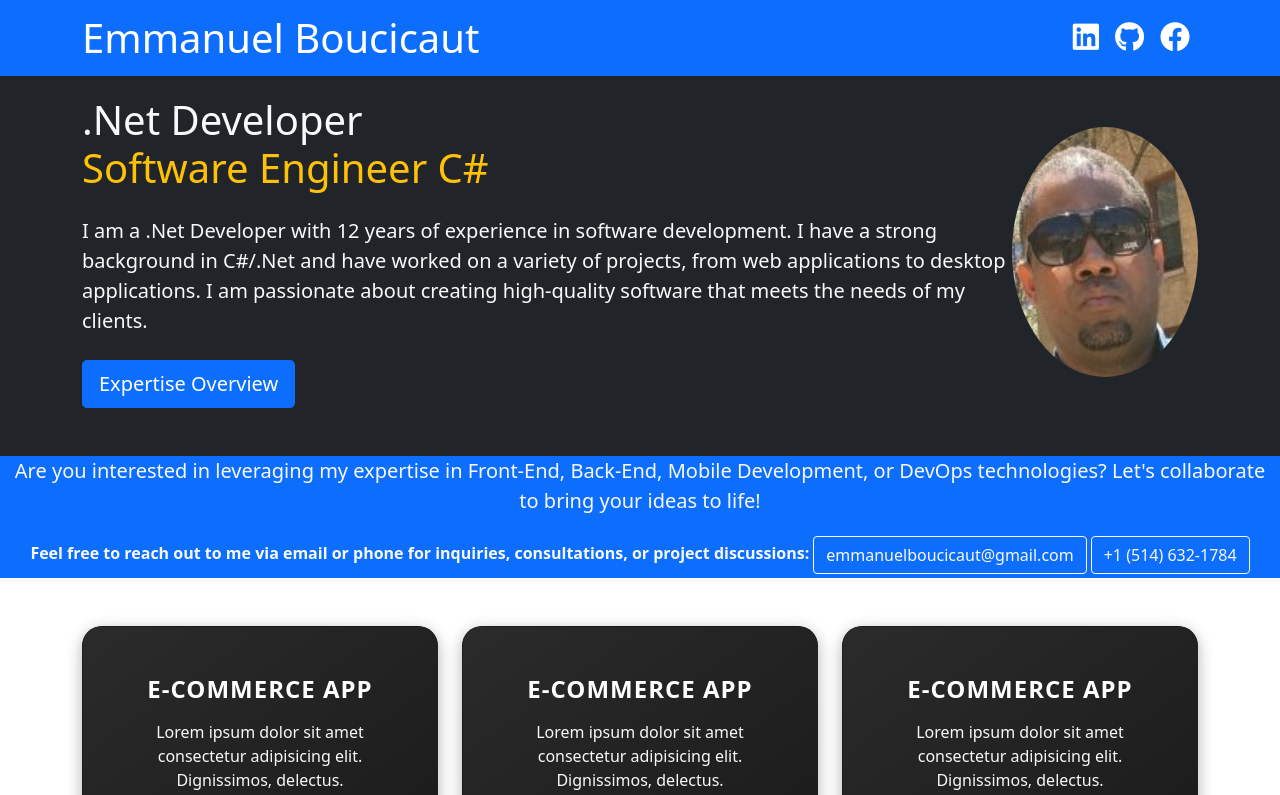
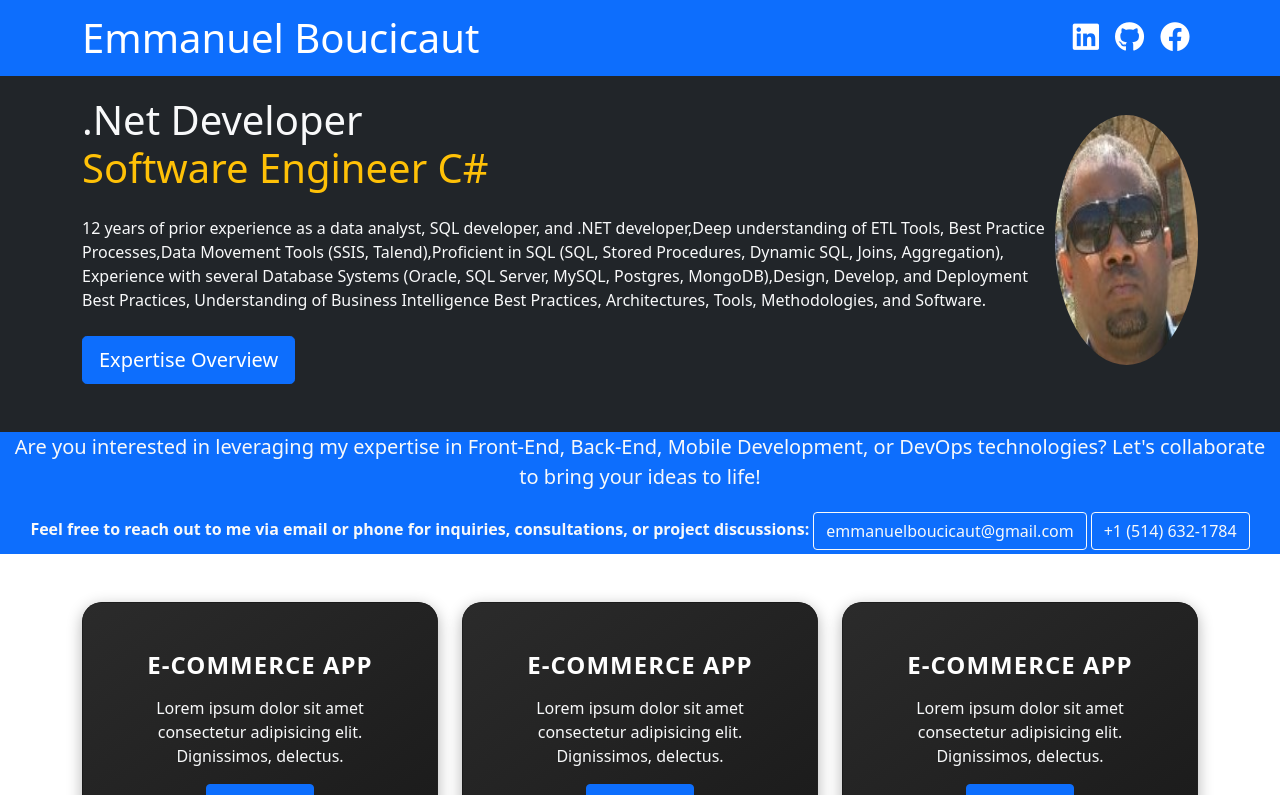
Before and after one commit to Emmanuelboucicaut/Emmanuel, a React (Vite) app: page / in a window 1280 px wide. Shown: the top 795 px of the page. Built offline with nearby package versions, Linux system fonts and the light colour scheme.

Commit message:
modify showcase file

```diff
--- a/src/components/_ShowcaseOverview.tsx
+++ b/src/components/_ShowcaseOverview.tsx
@@ -1,10 +1,13 @@
 const ShowcaseOverview = () => {
   return (
-    <p className="lead my-4">
-      I am a .Net Developer with 12 years of experience in software development.
-      I have a strong background in C#/.Net and have worked on a variety of
-      projects, from web applications to desktop applications. I am passionate
-      about creating high-quality software that meets the needs of my clients.
+    <p className="my-4 w-60 text-lg font-light leading-relaxed text-gray-700 md:w-80">
+      12 years of prior experience as a data analyst, SQL developer, and .NET
+      developer,Deep understanding of ETL Tools, Best Practice Processes,Data
+      Movement Tools (SSIS, Talend),Proficient in SQL (SQL, Stored Procedures,
+      Dynamic SQL, Joins, Aggregation), Experience with several Database Systems
+      (Oracle, SQL Server, MySQL, Postgres, MongoDB),Design, Develop, and
+      Deployment Best Practices, Understanding of Business Intelligence Best
+      Practices, Architectures, Tools, Methodologies, and Software.
     </p>
   );
 };
```
